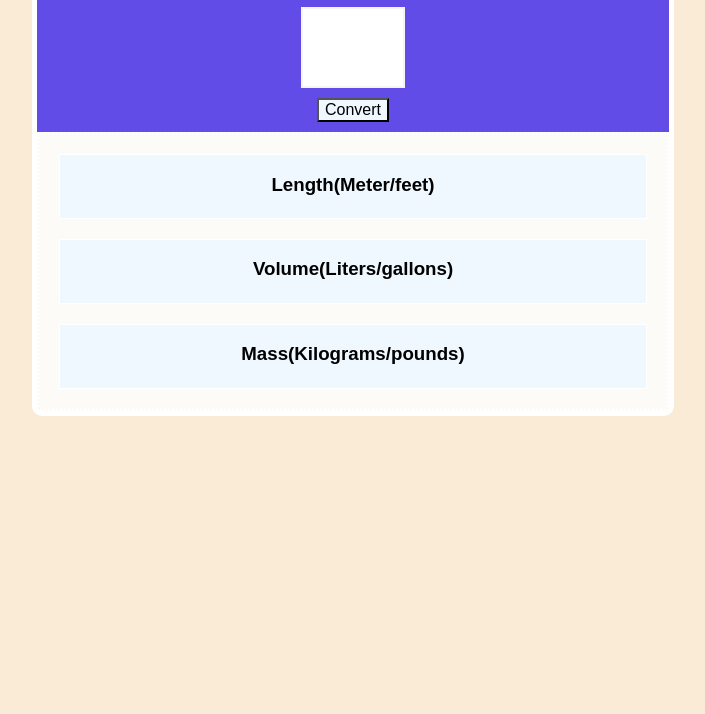
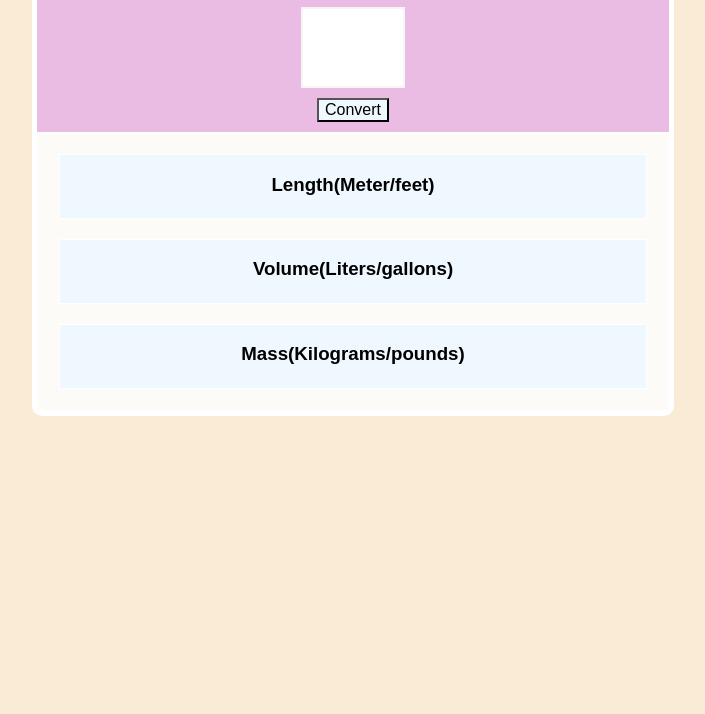
Before and after one commit to Nandhini0123/Unit_converter1, a plain HTML site: page index.html in a window 1280 px wide. Shown: the part 86-800 px from the top of the page, without its empty margins (176-881 px from the left). Drawn offline with Linux system fonts and the light colour scheme.

Commit message:
Changed bc color

```diff
--- a/index.css
+++ b/index.css
@@ -9,7 +9,7 @@ body{
 }
 
 #mainbox{
-    background-color: rgba(33, 6, 240, 0.693);
+    background-color: rgba(228, 167, 234, 0.693);
     margin-left: 200px;
     border: 5px white solid;
     border-radius: 10px;
```
